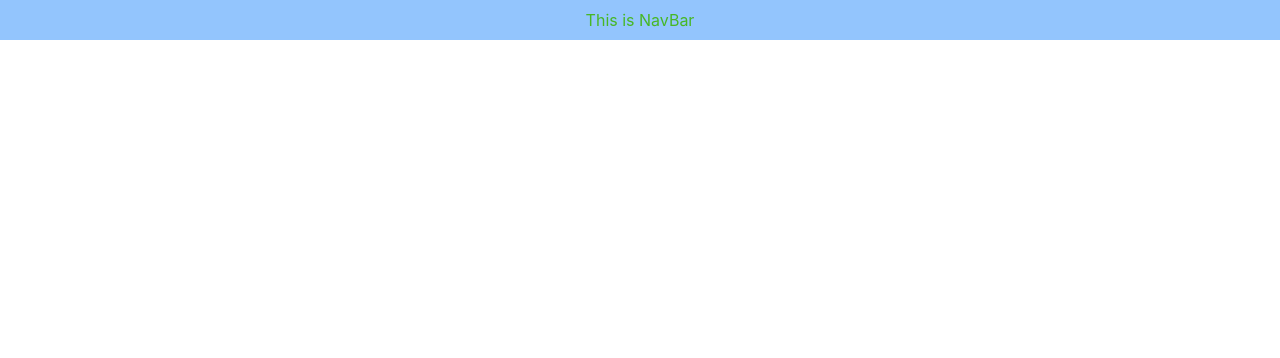
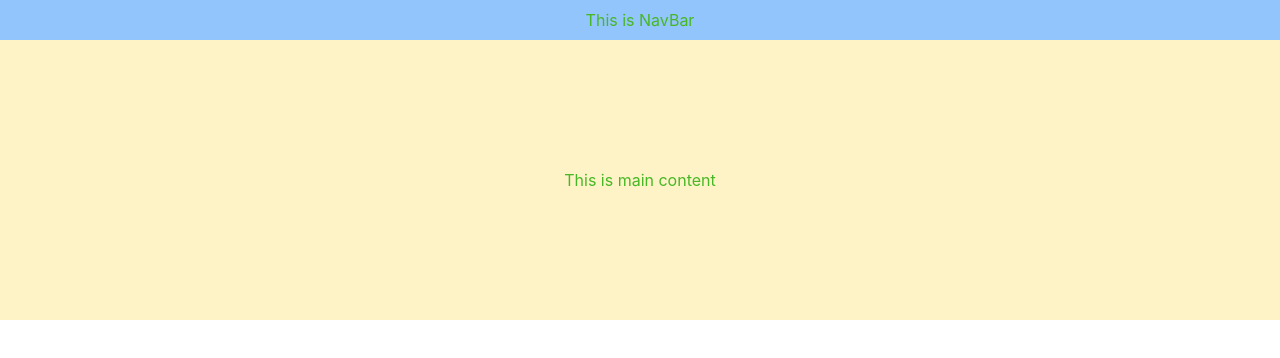
Before and after one commit to SethminiDisanayaka/RAD-React-App, a React (Create React App) app: page / in a window 1280 px wide. Shown: the top 358 px of the page. Built offline with nearby package versions, Linux system fonts and the light colour scheme.

Commit message:
MainContent.tsx file created

```diff
--- a/src/App.tsx
+++ b/src/App.tsx
@@ -3,11 +3,13 @@ import logo from './logo.svg';
 // import './App.css';
 import {NavBar} from './view/Navbar/NavBar';
 import {findAllByDisplayValue} from "@testing-library/react";
+import { MainContent } from './view/MainContent/MainContent';
 
 function App() {
   return (
       <div>
      <NavBar></NavBar>
+     <MainContent></MainContent>
       </div>
   );
 }
--- /dev/null
+++ b/src/view/MainContent/MainContent.tsx
@@ -0,0 +1,12 @@
+import {Component} from "react";
+
+export class MainContent extends Component {
+
+    render() {
+        return (
+            <div className="md:px12 p-4 mx-auto bg-amber-100">
+                <h1 className="text-1xl text-center text-secondaryColor pt-28 pb-28">This is main content</h1>
+            </div>
+        );
+    }
+}
```
